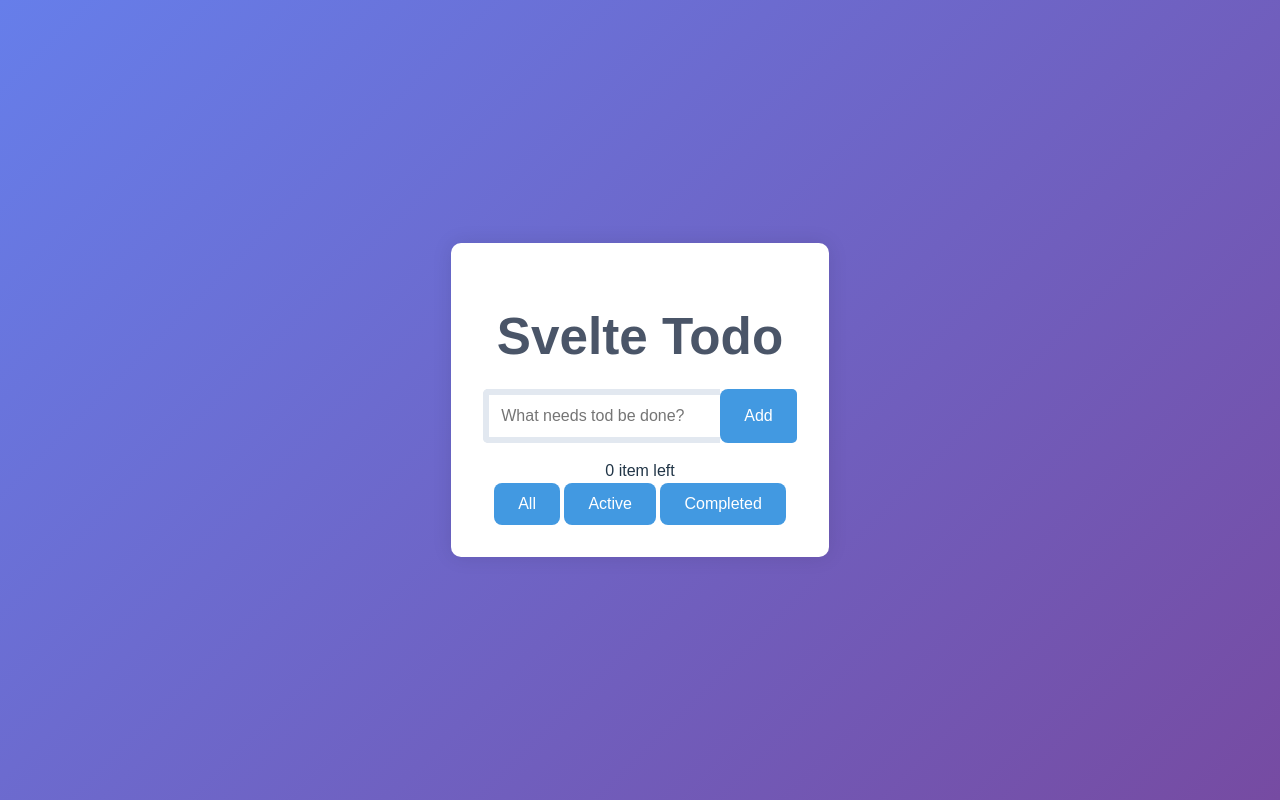
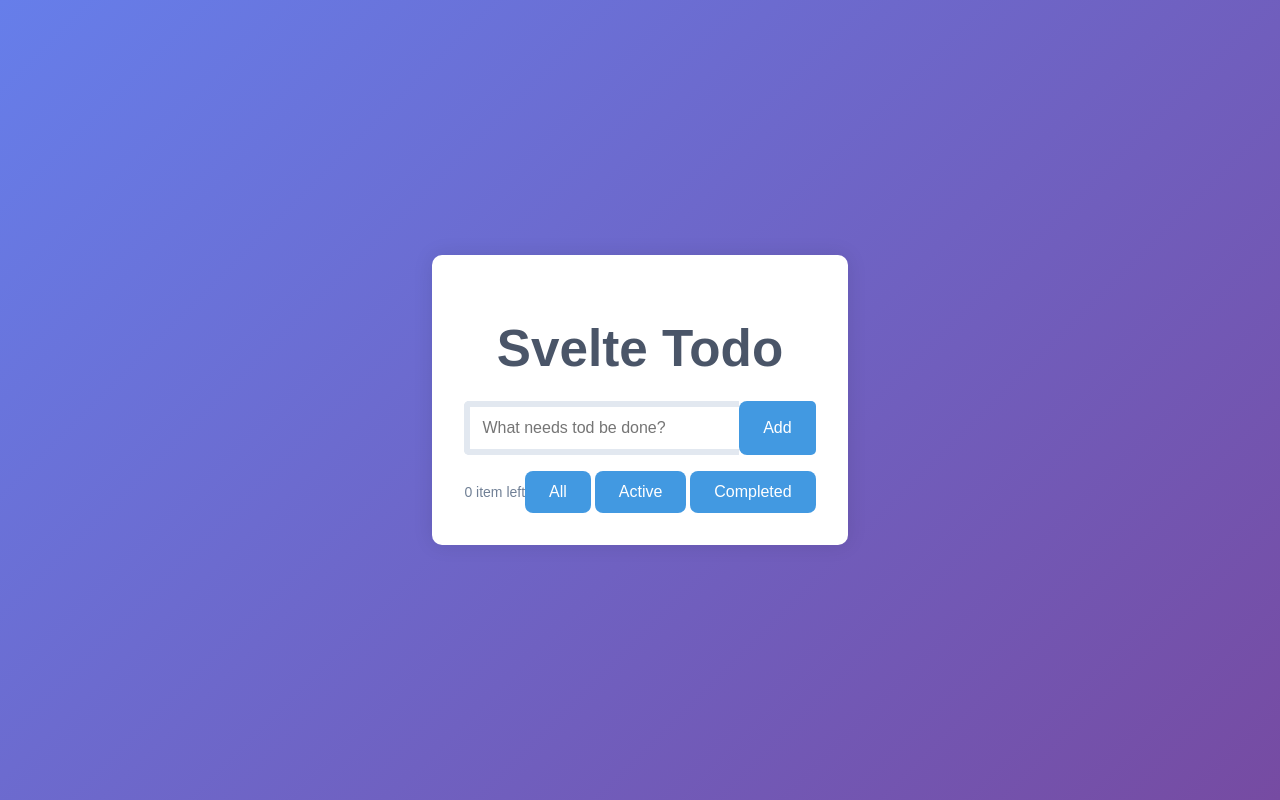
Before and after one commit to Eduardo-J-Morales/Pure-svelte-store-CRUD-TODO-App, a Svelte app: page / in a window 1280 px wide. Built offline with nearby package versions, Linux system fonts and the light colour scheme.

Commit message:
The style for the counter of remaining uncompleted tasks is ready.

```diff
--- a/src/App.svelte
+++ b/src/App.svelte
@@ -212,7 +212,14 @@ li:last-child {
   padding: 0 0.5rem;
 }
 
-
+.todo-footer {
+  display: flex;
+  justify-content: space-between;
+  align-items: center;
+  margin-top: 1rem;
+  font-size: 0.875rem;
+  color: #718096;
+}
 
 
 </style>
```
